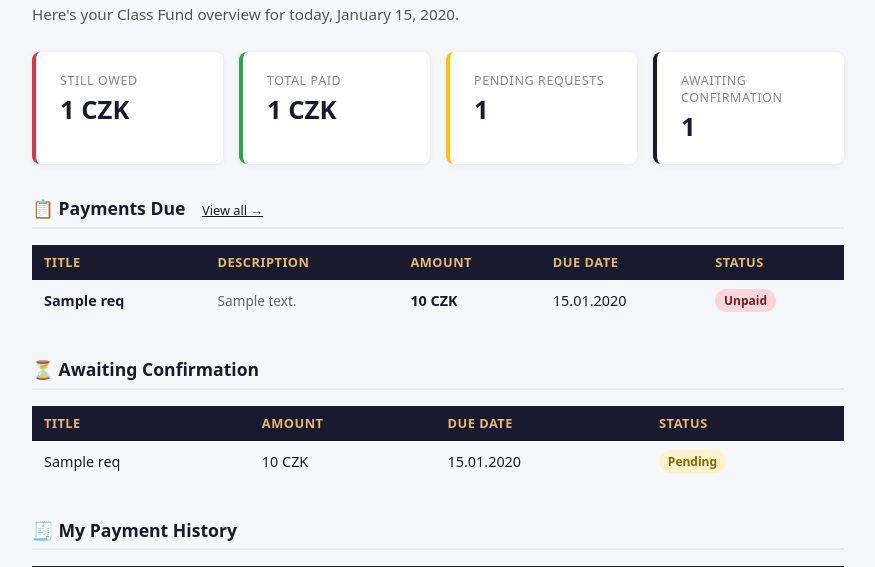
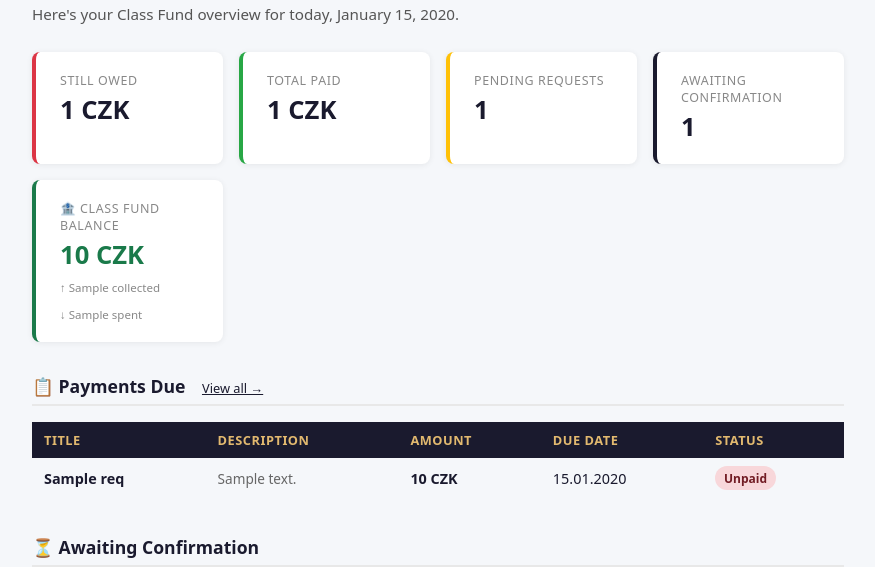
Before and after one commit to gyarab/2025_wt_prj_dembinny, a Django app: template prj/app/templates/dashboard.html in a window 1280 px wide. Shown: the part 118-685 px from the top of the page, without its empty margins (202-1077 px from the left). Run offline with Django 5.2, Linux system fonts and the light colour scheme; the template is opened without the code that fills it: most values are stand-ins (such as "Sample title", 1, 10 or a date in 2020).

Commit message:
v0.2.13 - Day 10 - Balace in dashboard and new app

```diff
--- a/prj/app/static/css/main.css
+++ b/prj/app/static/css/main.css
@@ -1523,3 +1523,34 @@ main {
 .status-radio-label {
     font-weight: 600;
 }
+/* ═══════════════════════════════════════════════════════════
+   Fund Balance card  (student dashboard stat-card variant)
+   ═══════════════════════════════════════════════════════════ */
+.stat-card.fund-positive {
+    border-color: #1a7a4a;
+}
+
+.stat-card.fund-negative {
+    border-color: #dc3545;
+}
+
+.stat-card.fund-positive .fund-balance-value {
+    color: #1a7a4a;
+}
+
+.stat-card.fund-negative .fund-balance-value {
+    color: #dc3545;
+}
+
+.fund-breakdown {
+    display: flex;
+    gap: .75rem;
+    margin-top: .45rem;
+    font-size: .72rem;
+    color: #888;
+    flex-wrap: wrap;
+}
+
+.fund-breakdown span {
+    white-space: nowrap;
+}
--- a/prj/app/templates/dashboard.html
+++ b/prj/app/templates/dashboard.html
@@ -26,6 +26,14 @@
     <div class="stat-card">
         <div class="label">Awaiting Confirmation</div>
         <div class="value">{{ awaiting_requests.count }}</div>
+    </div>
+    <div class="stat-card {% if fund_balance >= 0 %}fund-positive{% else %}fund-negative{% endif %}">
+        <div class="label">🏦 Class Fund Balance</div>
+        <div class="value fund-balance-value">{{ fund_balance }} CZK</div>
+        <div class="fund-breakdown">
+            <span>↑ {{ fund_collected }} collected</span>
+            <span>↓ {{ fund_spent }} spent</span>
+        </div>
     </div>
 </div>
 
--- a/prj/app/templates/treasurer_dashboard.html
+++ b/prj/app/templates/treasurer_dashboard.html
@@ -13,15 +13,15 @@
 <div class="fund-summary">
     <div class="fund-card income">
         <div class="fc-label">💰 Total Collected</div>
-        <div class="fc-value">{{ total_collected }} CZK</div>
+        <div class="fc-value">{{ fund_collected }} CZK</div>
     </div>
     <div class="fund-card expense">
         <div class="fc-label">💸 Total Spent</div>
-        <div class="fc-value">{{ total_spent }} CZK</div>
+        <div class="fc-value">{{ fund_spent }} CZK</div>
     </div>
     <div class="fund-card balance">
         <div class="fc-label">🏦 Fund Balance</div>
-        <div class="fc-value {% if balance < 0 %}negative{% endif %}">{{ balance }} CZK</div>
+        <div class="fc-value {% if fund_balance < 0 %}negative{% endif %}">{{ fund_balance }} CZK</div>
     </div>
     <div class="fund-card">
         <div class="fc-label">⏳ Awaiting Payment</div>
--- a/prj/prj/settings.py
+++ b/prj/prj/settings.py
@@ -62,6 +62,8 @@ TEMPLATES = [
                 'django.template.context_processors.request',
                 'django.contrib.auth.context_processors.auth',
                 'django.contrib.messages.context_processors.messages',
+                # Fund balance totals available in every template
+                'app.context_processors.fund_balance',
             ],
         },
     },
```
Also changed, not shown: prj/app/views/treasurer.py (+9 -15 lines).
